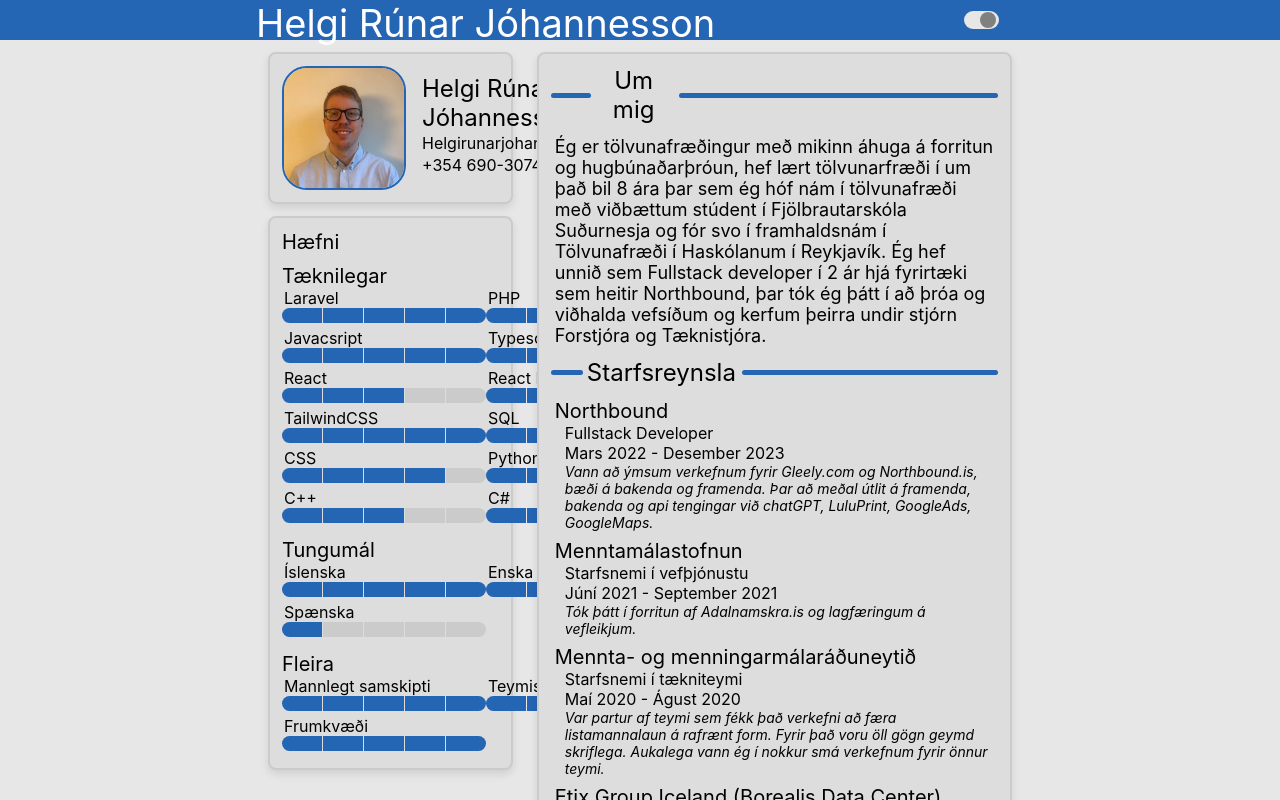
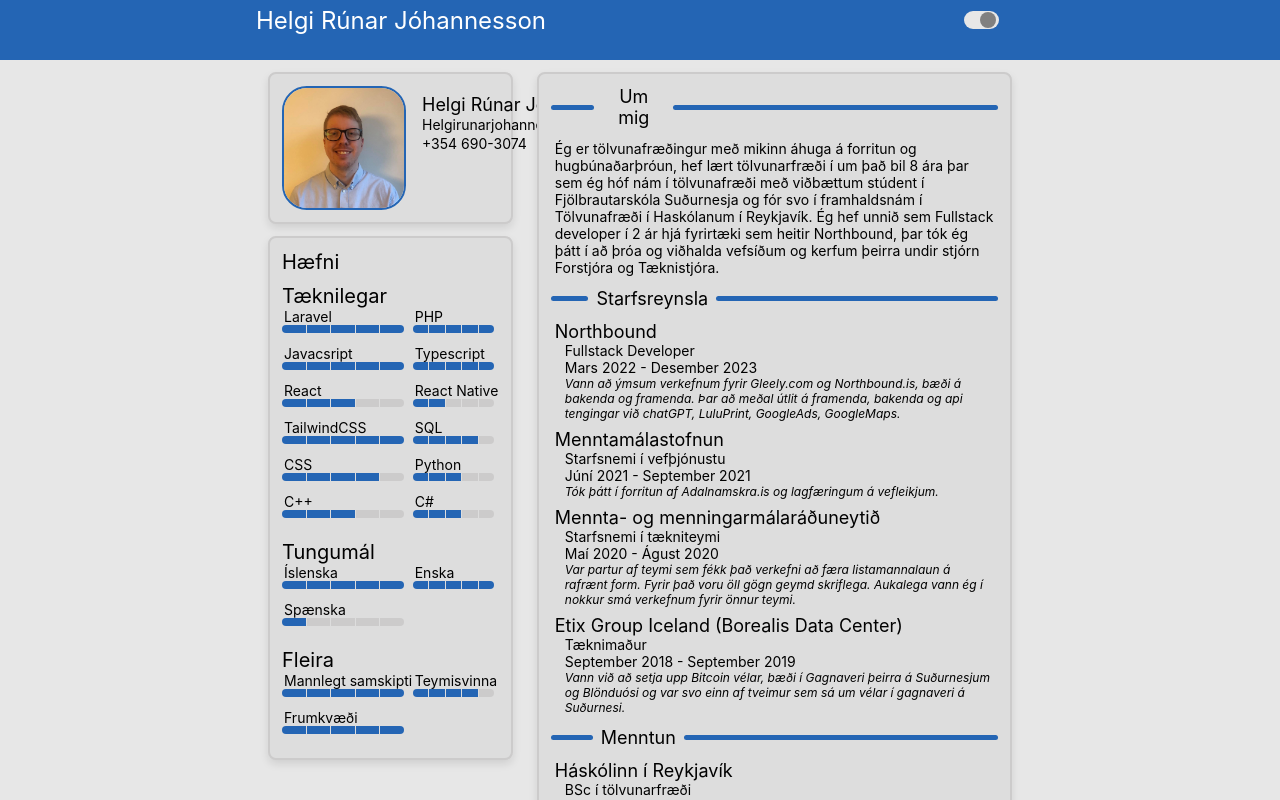
Before and after one commit to Helgirunar/cv, a React (Create React App) app: page / in a window 1280 px wide. Shown: the top 800 px of the page. Built offline with nearby package versions, Linux system fonts and the light colour scheme.

Commit message:
Added responsive css for large screens, and tablets/phone

```diff
--- a/package.json
+++ b/package.json
@@ -11,6 +11,7 @@
     "react-calendar-icon": "^0.10.0",
     "react-dom": "^18.2.0",
     "react-icons": "^5.0.1",
+    "react-responsive": "^10.0.0",
     "react-scripts": "5.0.1",
     "web-vitals": "^2.1.4"
   },
--- a/src/App.css
+++ b/src/App.css
@@ -63,6 +63,85 @@
 .App-link {
   color: #61dafb;
 }
+div.example {
+  background-color: lightgrey;
+  padding: 20px;
+}
+/* tablet/phones */
+@media (min-width:768px) {
+  .text-2xl {
+    font-size: 22px;
+  }
+  .text-xl {
+    font-size: 18px;
+  }
+  .text-lg {
+    font-size: 16px;
+  }
+  .text-md {
+    font-size: 12px;
+  }
+  .text-sm {
+    font-size: 10px;
+  }
+  .responsiveColumns {
+	grid-template-columns: 100%;
+  }
+  .centerContainer {
+	width:100vw
+  }
+}
+/* Regular Screens */
+@media (min-width:1024px) {
+  .text-2xl {
+    font-size: 24px;
+  }
+  .text-xl {
+    font-size: 20px;
+  }
+  .text-lg {
+    font-size: 18px;
+  }
+  .text-md {
+    font-size: 14px;
+  }
+  .text-sm {
+    font-size: 12px;
+  }
+  .responsiveColumns {
+	grid-template-columns: 35% 65%;
+  }
+  .centerContainer {
+	width:60vw
+  }
+}
+/* Big Screen (2k) */
+@media (min-width:2560px) {
+  .text-2xl {
+    font-size: 28px;
+  }
+  .text-xl {
+    font-size: 24px;
+  }
+  .text-lg {
+    font-size: 22px;
+  }
+  .text-md {
+    font-size: 18px;
+  }
+  .text-sm {
+    font-size: 14px;
+  }
+  .responsiveColumns {
+	grid-template-columns: 35% 65%;
+  }
+  .centerContainer {
+	width:60vw
+  }
+}
+
+
+
 
 @keyframes App-logo-spin {
   from {
--- a/src/App.js
+++ b/src/App.js
@@ -1,4 +1,5 @@
 import {useState} from 'react';
+import { useMediaQuery } from 'react-responsive'
 import './App.css';
 import Header from './pages/header';
 import AboutMe from './pages/aboutMe';
@@ -11,9 +12,9 @@ function App() {
 		setDarkMode(!darkMode);
 	};
   return (
-    <div className={darkMode ? 'dmm' : 'lmm'} style={{ height: '100%', width: '100%', display:'flex-col',justifyContent: 'center', flexFlow: 'row'}}>
+    <div className={darkMode ? 'dmm' : 'lmm'} style={{ minHeight: '100vh', height: '100%', width: '100%', display:'flex-col',justifyContent: 'center', flexFlow: 'row'}}>
 		<Header darkMode={darkMode} toggleDarkMode={toggleDarkMode}/>
-		<div style={{width: '60vw', margin: 'auto'}} id="container">
+		<div className="centerContainer" style={{margin: 'auto'}} id="container">
 			<AboutMe darkMode={darkMode}/>
 		</div>
     </div>
--- a/src/components/card.jsx
+++ b/src/components/card.jsx
@@ -3,7 +3,7 @@ import React from 'react';
 const Card = ({ title, style, containerStyle, darkMode, children }) => {
   return (
     <div className={darkMode ? 'dms dmb' : 'lms lmb'} style={{...style, borderRadius: '8px', padding: '12px', margin: '12px', boxShadow: '0 4px 8px rgba(0, 0, 0, 0.1)' }}>
-		<div style={{fontSize: '20px', marginBottom: title ? '8px' : '0px'}}>{title}</div>
+		<div className="text-xl" style={{ marginBottom: title ? '8px' : '0px'}}>{title}</div>
 		<div style={{...containerStyle}}>
 			{children}
 		</div>
--- a/src/components/experience.jsx
+++ b/src/components/experience.jsx
@@ -4,10 +4,10 @@ import React from 'react';
 const Experience = ({ name, status, dates, description, style, children }) => {
     return (
 		<div style={{marginTop: '8px'}}>
-			<div style={{fontSize: '20px'}}>{name}</div>
-			<div style={{fontSize: '16px', marginLeft: '10px'}}>{status}</div>
-			<div style={{fontSize: '16px', marginLeft: '10px'}}>{dates}</div>
-			<div style={{fontSize: '14px', marginLeft: '10px', fontStyle: 'italic'}}>{description}</div>
+			<div className="text-lg">{name}</div>
+			<div className="text-md" style={{marginLeft: '10px'}}>{status}</div>
+			<div className="text-md" style={{marginLeft: '10px'}}>{dates}</div>
+			<div className="text-sm" style={{marginLeft: '10px', fontStyle: 'italic'}}>{description}</div>
 		</div>
     );
 }
--- a/src/components/skill.jsx
+++ b/src/components/skill.jsx
@@ -6,14 +6,14 @@ const Skill = ({ name, level, style, darkMode }) => {
 
   return (
     <div>
-      <div style={{ fontSize: '16px', marginLeft: '2px' }}>{name}</div>
+      <div className="text-md" style={{ marginLeft: '2px' }}>{name}</div>
       <div style={{ display: 'flex' }}>
         {levels.map((lvl, index) => (
           <React.Fragment key={index}>
             <div
               style={{
-                width: '40px',
-                height: '15px',
+                width: '18%',
+                height: '1vh',
                 backgroundColor: lvl <= level ? '#2465B4' : '#cccbcb', // Highlight up to the provided level
                 borderTopLeftRadius: index === 0 ? '25px' : '0', // Border radius for first level
                 borderBottomLeftRadius: index === 0 ? '25px' : '0', // Border radius for first level
--- a/src/components/title.jsx
+++ b/src/components/title.jsx
@@ -3,9 +3,9 @@ import React from 'react';
 const Title = ({ text, style, darkMode }) => {
   return (
     <div style={{...style, position: 'relative', display: 'flex' }}>
-		<div style={{backgroundColor: '#2465B4', height:'5px', width:'10%', flexGrow: '2', marginTop: 'auto', marginBottom: 'auto', borderRadius: '25px'}}></div>
-		<div style={{ fontSize: '24px', marginLeft: '4px', marginRight: '4px', height:'100%', flexGrow: '1', width: 'auto', textAlign: 'center'}}>{text}</div>
-		<div style={{backgroundColor: '#2465B4', marginLeft: '2px', height:'5px', width: '80%', marginTop: 'auto', marginBottom: 'auto', flexGrow: '2', borderRadius: '25px'}}></div>
+		<div style={{backgroundColor: '#2465B4', height:'5px', width:'10%', flexGrow: '2', marginTop: 'auto', marginBottom: 'auto', marginRight: '4px', borderRadius: '25px'}}></div>
+		<div className="text-lg" style={{ paddingLeft: '4px', paddingRight: '4px', height:'100%', flexGrow: '1', width: 'auto', textAlign: 'center'}}>{text}</div>
+		<div style={{backgroundColor: '#2465B4', marginLeft: '2px', height:'5px', width: '75%', marginTop: 'auto', marginBottom: 'auto', flexGrow: '2', marginLeft: '4px', borderRadius: '25px'}}></div>
     </div>
   );
 };
--- a/src/pages/aboutMe.jsx
+++ b/src/pages/aboutMe.jsx
@@ -1,21 +1,19 @@
-import { useState, useEffect } from 'react';
-import { FaCalendar } from "react-icons/fa";
+import { useMediaQuery } from 'react-responsive'
 import Card from '../components/card';
 import Skill from '../components/skill';
 import Title from '../components/title';
 import Experience from '../components/experience';
 
 const AboutMe = ({darkMode}) => {
-	console.log(darkMode);
   return (
-    <div style={{display: 'grid', gridTemplateColumns: '35% 65%'}}>
+    <div className="responsiveColumns" style={{display: 'grid'}}>
 		<div>
 			<Card containerStyle={{display: 'grid', gridTemplateColumns: 'auto auto'}} darkMode={darkMode}>
 				<img src={process.env.PUBLIC_URL + '/images/faceImage.jpg'} style={{border: '2px solid #2465B4', borderRadius: '20%', height: '120px', width: '120px', textAlign: 'center', marginRight: '10px'}} alt="Image"/>
 				<div style={{padding: '6px'}}>
-					<div style={{marginTop: '2px', fontSize: '24px'}}>Helgi Rúnar Jóhannesson</div>
-					<div style={{marginTop: '1px', fontSize: '16px'}}>Helgirunarjohannesson@gmail.com</div>
-					<div style={{marginTop: '2px', fontSize: '16px'}}>+354 690-3074</div>
+					<div className="text-lg" style={{marginTop: '2px'}}>Helgi Rúnar Jóhannesson</div>
+					<div className="text-md"  style={{marginTop: '1px'}}>Helgirunarjohannesson@gmail.com</div>
+					<div className="text-md"  style={{marginTop: '2px'}}>+354 690-3074</div>
 				</div>
 			</Card>
 			<Card darkMode={darkMode} title="Hæfni" containerStyle={{display: 'grid', gridTemplateColumns: 'auto auto'}}>
@@ -45,7 +43,7 @@ const AboutMe = ({darkMode}) => {
 		<div>
 			<Card darkMode={darkMode} style={{fontSize: '18px'}}>
 				<Title text="Um mig" darkMode={darkMode}/>
-				<div style={{padding: '4px', marginTop: '8px', marginBottom: '8px'}}>
+				<div className="text-md" style={{padding: '4px', marginTop: '8px', marginBottom: '8px'}}>
 					Ég er tölvunafræðingur með mikinn áhuga á forritun og hugbúnaðarþróun, hef lært tölvunarfræði í um það bil 8 ára þar sem ég hóf nám í tölvunafræði með viðbættum stúdent í Fjölbrautarskóla Suðurnesja
 					og fór svo í framhaldsnám í Tölvunafræði í Haskólanum í Reykjavík. Ég hef unnið sem Fullstack developer í 2 ár hjá fyrirtæki sem heitir Northbound, þar tók ég þátt í að þróa og viðhalda vefsíðum og kerfum þeirra
 					undir stjórn Forstjóra og Tæknistjóra.
--- a/src/pages/header.jsx
+++ b/src/pages/header.jsx
@@ -2,9 +2,9 @@ import React from 'react'
 
 const Header = ({darkMode, toggleDarkMode}) => {
   return (
-		<div id="header" style={{backgroundColor: '#2465B4', height: '5vh', width: '100%'}}>
-			<div style={{width: '60vw', height: '5vh', margin: 'auto', display: 'flex', position: 'relative'}}>
-				<div style={{color:'white', fontSize: '38px'}}>Helgi Rúnar Jóhannesson</div>
+		<div id="header" style={{backgroundColor: '#2465B4', height: '5vh', width: '100%', minHeight: '60px'}}>
+			<div className="centerContainer" style={{height: '5vh', margin: 'auto', display: 'flex', position: 'relative'}}>
+				<div className="text-2xl" style={{color:'white', marginTop: 'auto', marginBottom: 'auto'}}>Helgi Rúnar Jóhannesson</div>
 				<div onClick={toggleDarkMode} style={{position: 'absolute', right: '25px', display: 'flex', flexFlow: 'column', height:'5vh', gap: '9px', cursor: 'pointer'}}>
 					{/* <div style={{color: darkMode ? 'white' : 'white'}}>DarkMode</div> */}
 					<div style={{height: '17.5px', width: '35px', borderRadius: '25px', display: 'flex', alignContent: 'center', position: 'relative', margin: 'auto', backgroundColor: '#E7E7E7'}}>
```
Also changed, not shown: 1 other file (tests, documents, lock files or other folders).
